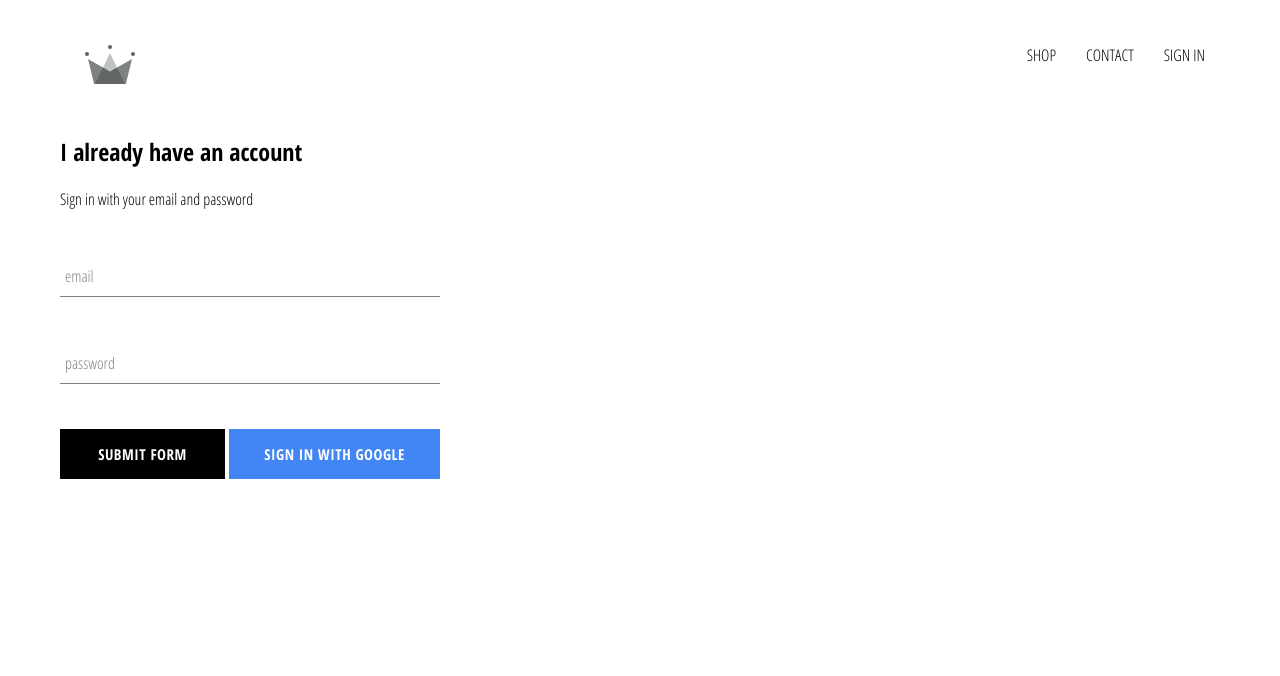
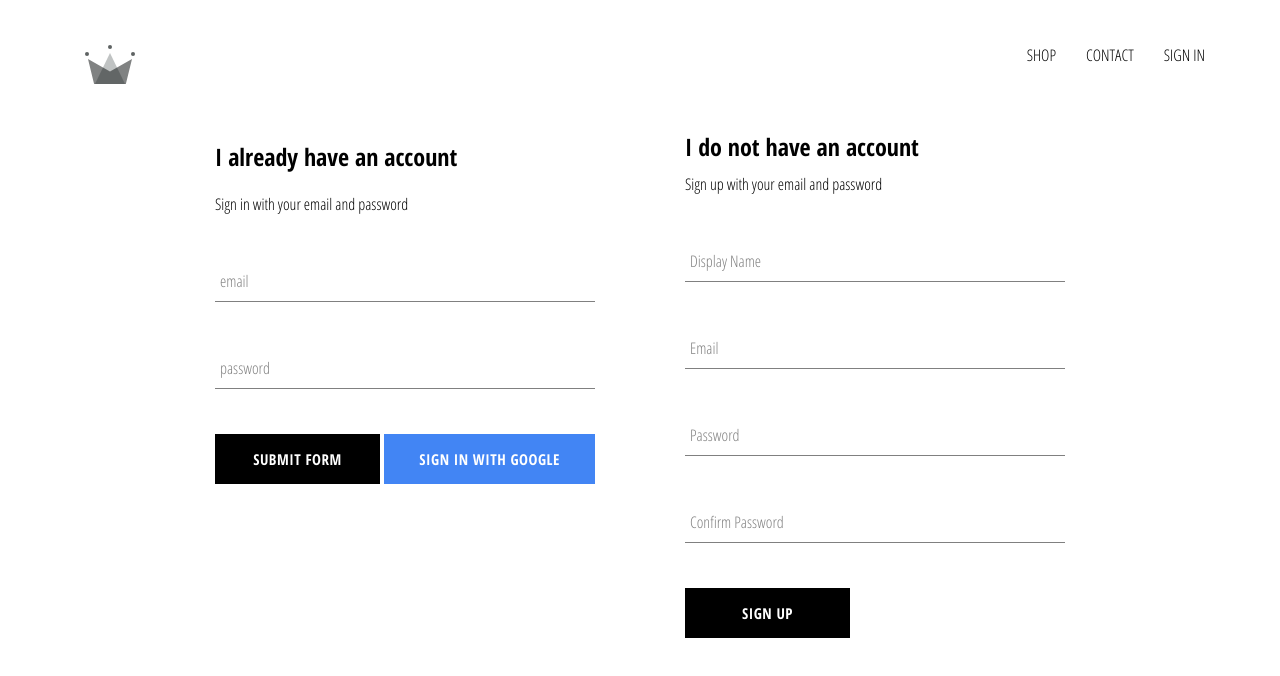
Before and after one commit to AlenaSG/crwn-clothing-store, a React (Create React App) app: page /signin in a window 1280 px wide. Shown: the top 676 px of the page. Built offline with nearby package versions, Linux system fonts and the light colour scheme; no server answers.

Commit message:
implemented firebaser utils, included ability to store authenticated users into the firestore database

```diff
--- a/src/App.js
+++ b/src/App.js
@@ -5,7 +5,7 @@
 import ShopPage from './pages/shop/shop.component';
 import Header from './components/header/header.component';
 import SignInUp from './pages/sign-in-up-page/sign-in-up-page.component';
-import { auth } from './firebase/firebase.utils';
+import { auth, createUserProfileDocument } from './firebase/firebase.utils';
 
 
 class App extends React.Component {
@@ -20,10 +20,21 @@
   unsubscribeFromAuth = null;
 
   componentDidMount() {
-    this.unsubscribeFromAuth = auth.onAuthStateChanged(user => {
-      this.setState({currentUser: user});
+    this.unsubscribeFromAuth = auth.onAuthStateChanged(async userAuth => {
+      if (userAuth) {
+        const userRef = await createUserProfileDocument(userAuth);
+        userRef.onSnapshot(snapShot => {
+          this.setState({
+            currentUser: {
+              id: snapShot.id,
+              ...snapShot.data()
+            }
+          });
+          console.log(this.state);
+        });
+      }
 
-      console.log(user);
+      this.setState({ currentUser: userAuth });
     });
   }
 
--- a/src/components/sign-in/sign-in.component.jsx
+++ b/src/components/sign-in/sign-in.component.jsx
@@ -23,7 +23,7 @@
     handleChange = event => {
         const { value, name } = event.target;
 
-        this.setState({ [name]: value })
+        this.setState({ [name]: value });
     }
 
     render(){
--- /dev/null
+++ b/src/components/sign-up/sign-up.component.jsx
@@ -0,0 +1,103 @@
+import React from 'react';
+
+import './sign-up.styles.scss';
+import FormInput from '../form-input/form-input.component';
+import CustomButton from '../custom-button/custom-button.component';
+import { auth, createUserProfileDocument } from '../../firebase/firebase.utils';
+
+class SignUp extends React.Component{
+    constructor(props){
+        super(props);
+
+        this.state = {
+            displayName: '',
+            email: '',
+            password: '',
+            confirmPassword: ''
+        };
+    }
+
+    handleSubmit = async event => {
+        event.preventDefault();
+
+        const {displayName, email, password, confirmPassword} = this.state;
+
+        if(password!== confirmPassword){
+            alert("Passwords don't match");
+            return;
+        }
+
+        try{
+            const { user } = await auth.createUserWithEmailAndPassword(email, password);
+
+            await createUserProfileDocument(user, {displayName});
+
+            this.setState({
+                displayName: '',
+                email: '',
+                password: '',
+                confirmPassword: ''
+            });
+
+        }catch(error){
+            console.log('Could not create a profile', error);
+        }
+    }
+
+    handleChange = event => {
+        const { value, name } = event.target;
+
+        this.setState({ [name]: value });
+    }
+
+    render(){
+        const { displayName, email, password, confirmPassword} = this.state;
+        return(
+            <div className='sign-up'>
+                <h2 className='title'>I do not have an account</h2>
+                <span>Sign up with your email and password</span>
+
+                <form className='sign-up-form' onSubmit={this.handleSubmit}>
+                    <FormInput
+                        name="displayName"
+                        type="text"
+                        value={displayName}
+                        label="Display Name"
+                        handleChange={this.handleChange}
+                        required />
+
+                    <FormInput
+                        name="email"
+                        type="email"
+                        value={email}
+                        label="Email"
+                        handleChange={this.handleChange}
+                        required />
+
+                    <FormInput
+                        name="password"
+                        type="password"
+                        value={password}
+                        label="Password"
+                        handleChange={this.handleChange}
+                        required />
+
+                    <FormInput
+                        name="confirmPassword"
+                        type="password"
+                        value={confirmPassword}
+                        label="Confirm Password"
+                        handleChange={this.handleChange}
+                        required />
+
+                    <div className="buttons">
+                        <CustomButton type='submit'>Sign Up</CustomButton>
+                    </div>
+                </form>
+            </div>
+        );
+    }
+
+}
+
+export default SignUp;
--- /dev/null
+++ b/src/components/sign-up/sign-up.styles.scss
@@ -0,0 +1,9 @@
+.sign-up{
+    display: flex;
+    flex-direction: column;
+    width: 380px;
+
+    .title{
+        margin: 10px 0px;
+    }
+}
--- a/src/firebase/firebase.utils.js
+++ b/src/firebase/firebase.utils.js
@@ -13,6 +13,33 @@
     measurementId: "G-LD79QZH20V"
   };
 
+  export const createUserProfileDocument = async (userAuth, additionalData) => {
+
+    if(!userAuth) return;
+
+    const userRef = firestore.doc(`users/${userAuth.uid}`);
+    const snapShot = await userRef.get();
+    if(!snapShot.exists){
+      const { displayName, email } = userAuth;
+      const createdAt = new Date();
+
+      try{
+        await userRef.set({
+          displayName,
+          email,
+          createdAt,
+          ...additionalData
+        })
+
+      }catch(error){
+        console.log('error creating user', error.message);
+      }
+    }
+
+    return userRef;
+
+ };
+
   firebase.initializeApp(config);
 
 
--- a/src/pages/sign-in-up-page/sign-in-up-page.component.jsx
+++ b/src/pages/sign-in-up-page/sign-in-up-page.component.jsx
@@ -1,10 +1,12 @@
 import React from 'react';
 import './sign-in-up-page.styles.scss';
 import SignIn from '../../components/sign-in/sign-in.component';
+import SignUp from '../../components/sign-up/sign-up.component';
 
 const SignInUp = () => (
     <div className="sign-in-up">
         <SignIn />
+        <SignUp />
     </div>
 );
 
--- a/src/pages/sign-in-up-page/sign-in-up-page.styles.scss
+++ b/src/pages/sign-in-up-page/sign-in-up-page.styles.scss
@@ -0,0 +1,6 @@
+.sign-in-up{
+    width: 850px;
+    display: flex;
+    justify-content: space-between;
+    margin: 30px auto;
+}
```
